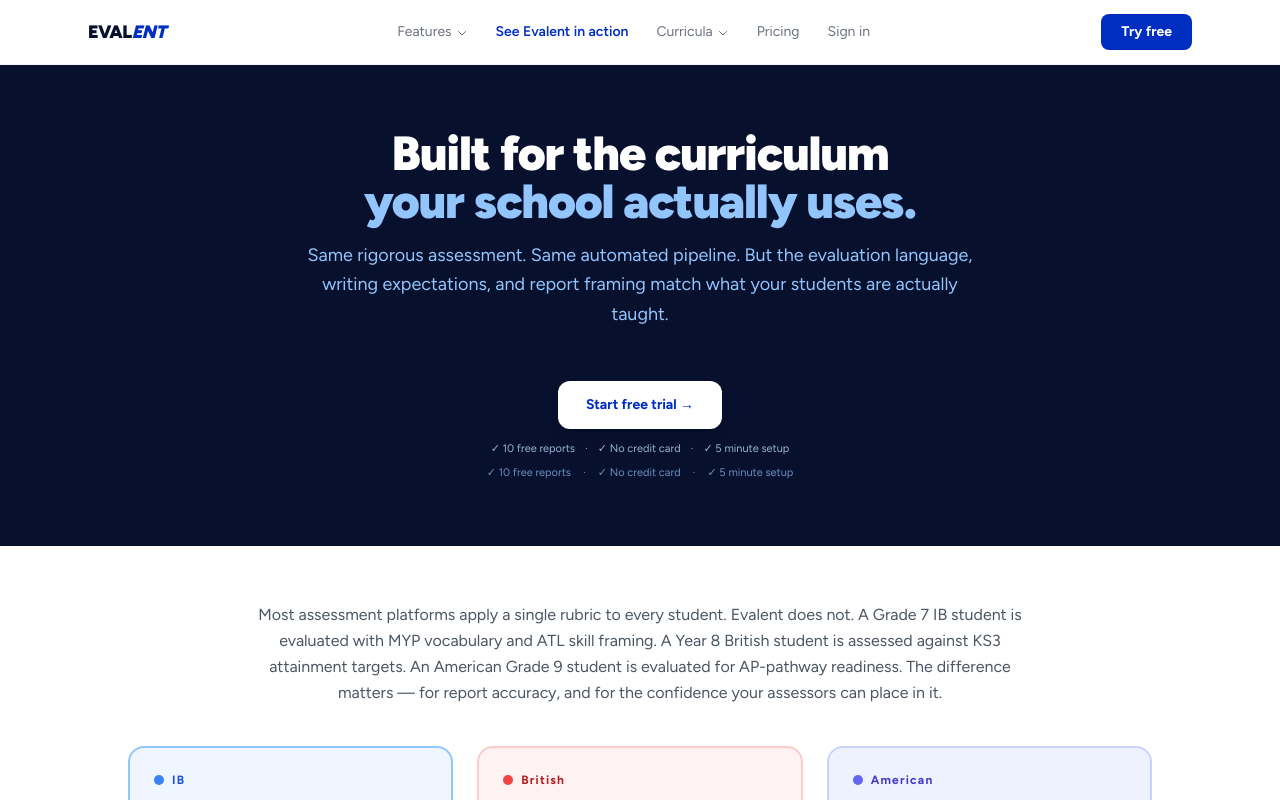
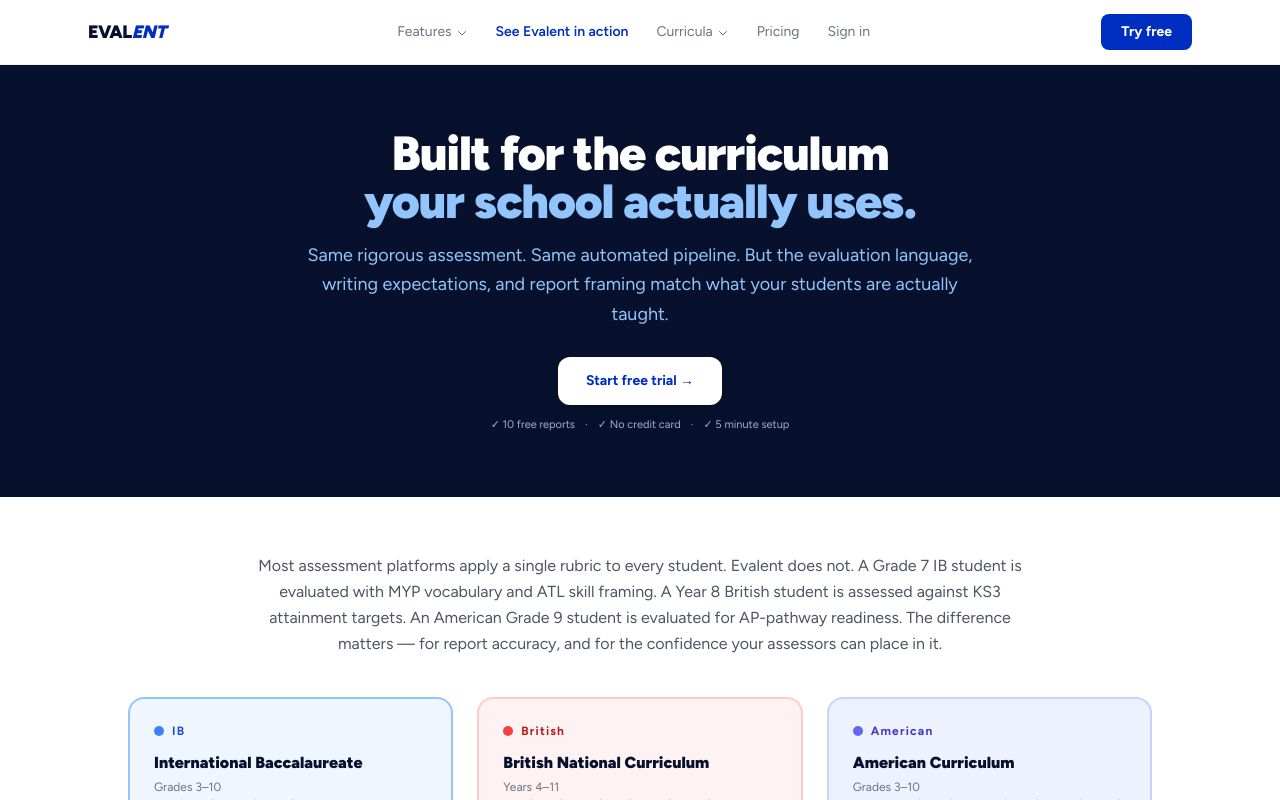
Before and after one commit to wigsbury-ui/evalent-marketing, a Next.js app: page /curricula in a window 1280 px wide. Shown: the top 800 px of the page. Built offline with nearby package versions, Linux system fonts and the light colour scheme.

Commit message:
fix: remove duplicate tagline wrapper

```diff
--- a/src/app/curricula/page.tsx
+++ b/src/app/curricula/page.tsx
@@ -64,16 +64,7 @@ export default function CurriculaPage() {
           <p className="text-blue-300 text-lg leading-relaxed">
             Same rigorous assessment. Same automated pipeline. But the evaluation language, writing expectations, and report framing match what your students are actually taught.
           </p>
-          <div className="mt-6 flex flex-col items-center gap-2">
-            <HeroTrialButton />
-            <div className="flex items-center gap-3 text-[11px] text-blue-300/70">
-              <span>✓ 10 free reports</span>
-              <span>·</span>
-              <span>✓ No credit card</span>
-              <span>·</span>
-              <span>✓ 5 minute setup</span>
-            </div>
-          </div>
+          <HeroTrialButton />
         </div>
       </section>
 
--- a/src/app/features/assessment/page.tsx
+++ b/src/app/features/assessment/page.tsx
@@ -62,16 +62,7 @@ export default function Page() {
           <p className="text-blue-300 text-lg leading-relaxed max-w-xl mx-auto">
             The applicant clicks their secure link, completes four structured domains, and submits. No software to install. No invigilator required. Automatically scored the moment it ends.
           </p>
-          <div className="mt-6 flex flex-col items-center gap-2">
-            <HeroTrialButton />
-            <div className="flex items-center gap-3 text-[11px] text-blue-300/70">
-              <span>✓ 10 free reports</span>
-              <span>·</span>
-              <span>✓ No credit card</span>
-              <span>·</span>
-              <span>✓ 5 minute setup</span>
-            </div>
-          </div>
+          <HeroTrialButton />
         </div>
       </section>
 
--- a/src/app/features/dashboard/page.tsx
+++ b/src/app/features/dashboard/page.tsx
@@ -47,16 +47,7 @@ export default function Page() {
           <p className="text-blue-300 text-lg leading-relaxed max-w-xl mx-auto">
             Your dashboard shows every registered applicant, their current status, their domain scores, and your school&apos;s recommendation — updating automatically as assessments complete.
           </p>
-          <div className="mt-6 flex flex-col items-center gap-2">
-            <HeroTrialButton />
-            <div className="flex items-center gap-3 text-[11px] text-blue-300/70">
-              <span>✓ 10 free reports</span>
-              <span>·</span>
-              <span>✓ No credit card</span>
-              <span>·</span>
-              <span>✓ 5 minute setup</span>
-            </div>
-          </div>
+          <HeroTrialButton />
         </div>
       </section>
 
--- a/src/app/features/decisions/page.tsx
+++ b/src/app/features/decisions/page.tsx
@@ -53,16 +53,7 @@ export default function Page() {
           <p className="text-blue-300 text-lg leading-relaxed max-w-xl mx-auto">
             When the report is ready, your assessor receives an email with the full summary and four decision buttons. One click, no login, and the decision is permanently recorded.
           </p>
-          <div className="mt-6 flex flex-col items-center gap-2">
-            <HeroTrialButton />
-            <div className="flex items-center gap-3 text-[11px] text-blue-300/70">
-              <span>✓ 10 free reports</span>
-              <span>·</span>
-              <span>✓ No credit card</span>
-              <span>·</span>
-              <span>✓ 5 minute setup</span>
-            </div>
-          </div>
+          <HeroTrialButton />
         </div>
       </section>
 
--- a/src/app/features/reports/page.tsx
+++ b/src/app/features/reports/page.tsx
@@ -47,16 +47,7 @@ export default function Page() {
           <p className="text-blue-300 text-lg leading-relaxed max-w-xl mx-auto">
             Every completed assessment triggers an automatic pipeline that scores, analyses, and formats a professional admissions report — ready in under 5 minutes, without any human involvement.
           </p>
-          <div className="mt-6 flex flex-col items-center gap-2">
-            <HeroTrialButton />
-            <div className="flex items-center gap-3 text-[11px] text-blue-300/70">
-              <span>✓ 10 free reports</span>
-              <span>·</span>
-              <span>✓ No credit card</span>
-              <span>·</span>
-              <span>✓ 5 minute setup</span>
-            </div>
-          </div>
+          <HeroTrialButton />
         </div>
       </section>
 
```
